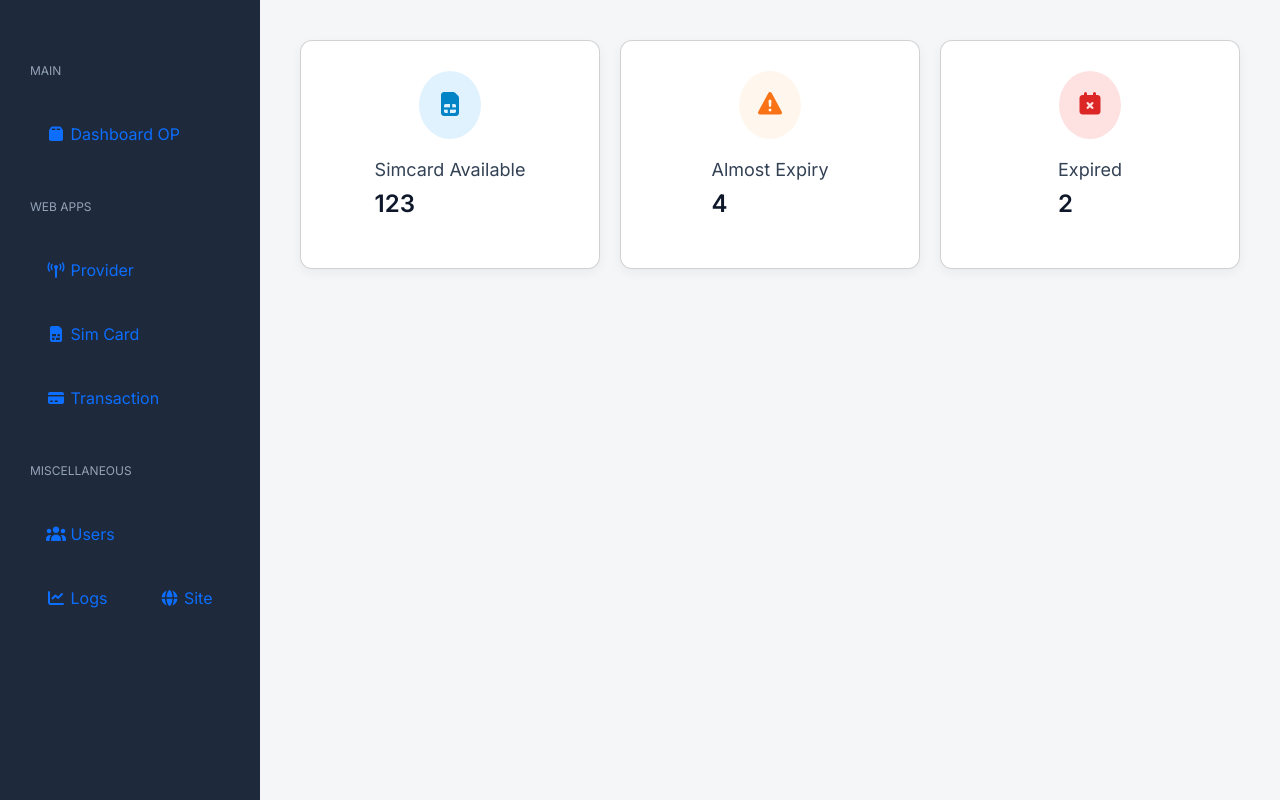
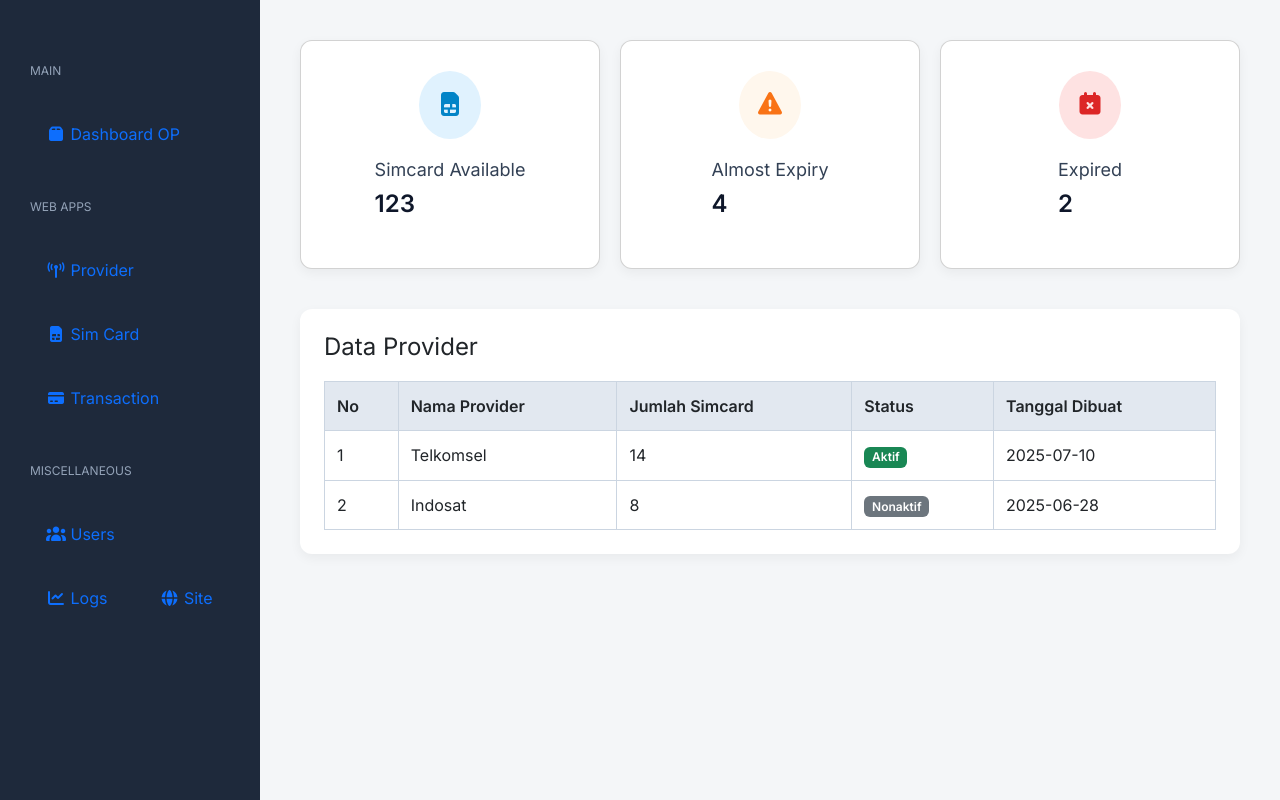
Before and after one commit to Wllyf1102/DataSimcard, a plain HTML site: page index.html in a window 1280 px wide. Drawn offline with nearby package versions, Linux system fonts and the light colour scheme.

Commit message:
Update index.html

```diff
--- a/index.html
+++ b/index.html
@@ -104,6 +104,29 @@
       font-weight: 600;
       color: #0f172a;
     }
+
+    table {
+      width: 100%;
+      border-collapse: collapse;
+      margin-top: 20px;
+    }
+
+    table thead {
+      background-color: #e2e8f0;
+    }
+
+    table th, table td {
+      padding: 12px;
+      border: 1px solid #cbd5e1;
+      text-align: left;
+    }
+
+    .table-container {
+      background: #fff;
+      padding: 24px;
+      border-radius: 12px;
+      box-shadow: 0 4px 12px rgba(0, 0, 0, 0.05);
+    }
   </style>
 </head>
 <body>
@@ -181,6 +204,37 @@
         </div>
       </div>
     </div>
+
+    <div class="table-container">
+      <h4 class="mb-3">Data Provider</h4>
+      <table>
+        <thead>
+          <tr>
+            <th>No</th>
+            <th>Nama Provider</th>
+            <th>Jumlah Simcard</th>
+            <th>Status</th>
+            <th>Tanggal Dibuat</th>
+          </tr>
+        </thead>
+        <tbody>
+          <tr>
+            <td>1</td>
+            <td>Telkomsel</td>
+            <td>14</td>
+            <td><span class="badge bg-success">Aktif</span></td>
+            <td>2025-07-10</td>
+          </tr>
+          <tr>
+            <td>2</td>
+            <td>Indosat</td>
+            <td>8</td>
+            <td><span class="badge bg-secondary">Nonaktif</span></td>
+            <td>2025-06-28</td>
+          </tr>
+        </tbody>
+      </table>
+    </div>
   </div>
 </body>
 </html>
```
